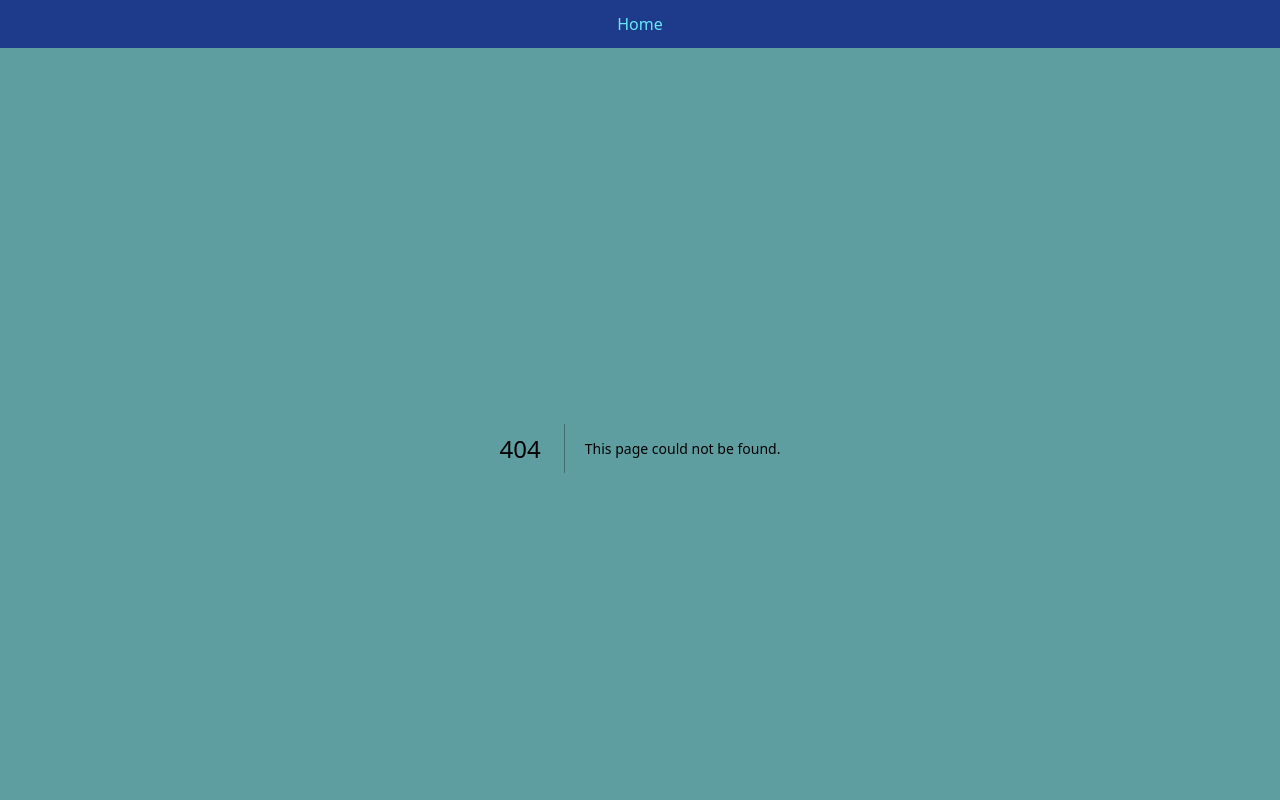
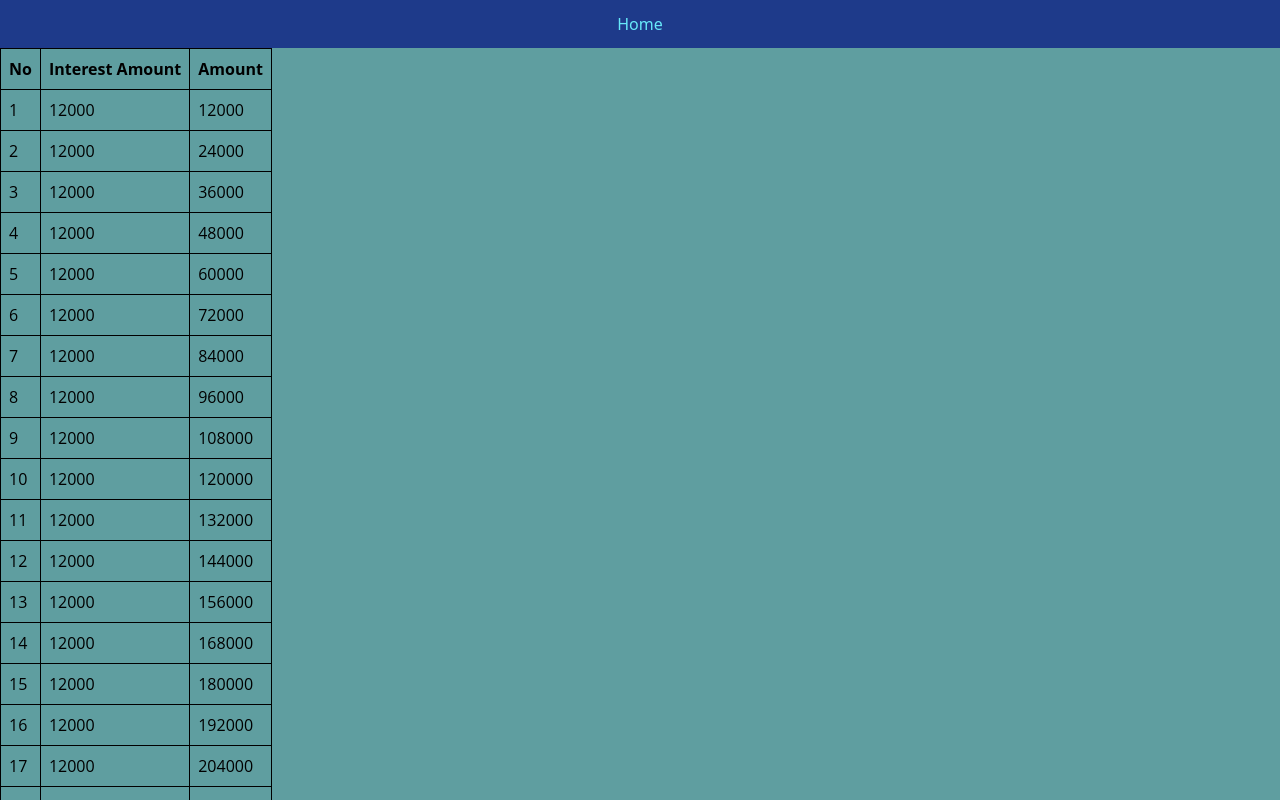
Before and after one commit to biren067/formulas, a Next.js app: page /page/bajajfinance in a window 1280 px wide. Before the commit this address had no page. Shown: the top 800 px of the page. Built offline with nearby package versions, Linux system fonts and the light colour scheme.

Commit message:
Added bajaj Finance data

```diff
--- /dev/null
+++ b/pages/page/bajajfinance/index.jsx
@@ -0,0 +1,57 @@
+import React, { useState, useEffect } from 'react';
+
+function Index() {
+  const [data, setData] = useState([]);
+  const bounce_amount = 3600;
+
+  useEffect(() => {
+    const generateTableData = () => {
+      const tableData = [];
+      let lastAmount = 0;
+      let interest = 12000;
+
+      for (let i = 1; i <= 32; i++) {
+        if (i === 25) {
+          interest = 24000;
+        }
+        const amount = lastAmount + interest;
+        tableData.push({ no: i, interestAmount: interest, amount });
+        lastAmount = amount;
+      }
+
+      setData(tableData);
+    };
+
+    generateTableData();
+  }, []);
+
+  return (
+    <>
+      <table style={{ borderCollapse: 'collapse', border: '1px solid black' }}>
+        <thead>
+          <tr>
+            <th style={{ border: '1px solid black', padding: '8px' }}>No</th>
+            <th style={{ border: '1px solid black', padding: '8px' }}>Interest Amount</th>
+            <th style={{ border: '1px solid black', padding: '8px' }}>Amount</th>
+          </tr>
+        </thead>
+        <tbody>
+          {data.map(row => (
+            <tr key={row.no}>
+              <td style={{ border: '1px solid black', padding: '8px' }}>{row.no}</td>
+              <td style={{ border: '1px solid black', padding: '8px' }}>{row.interestAmount}</td>
+              <td style={{ border: '1px solid black', padding: '8px' }}>{row.amount}</td>
+            </tr>
+          ))}
+        </tbody>
+      </table>
+      {data.length > 0 && (
+        <div style={{ marginTop: '20px' }}>
+          <strong>Total Amount with Bounce:</strong> {data[data.length - 1].amount + bounce_amount}
+        </div>
+      )}
+    </>
+  );
+}
+
+export default Index;
```
